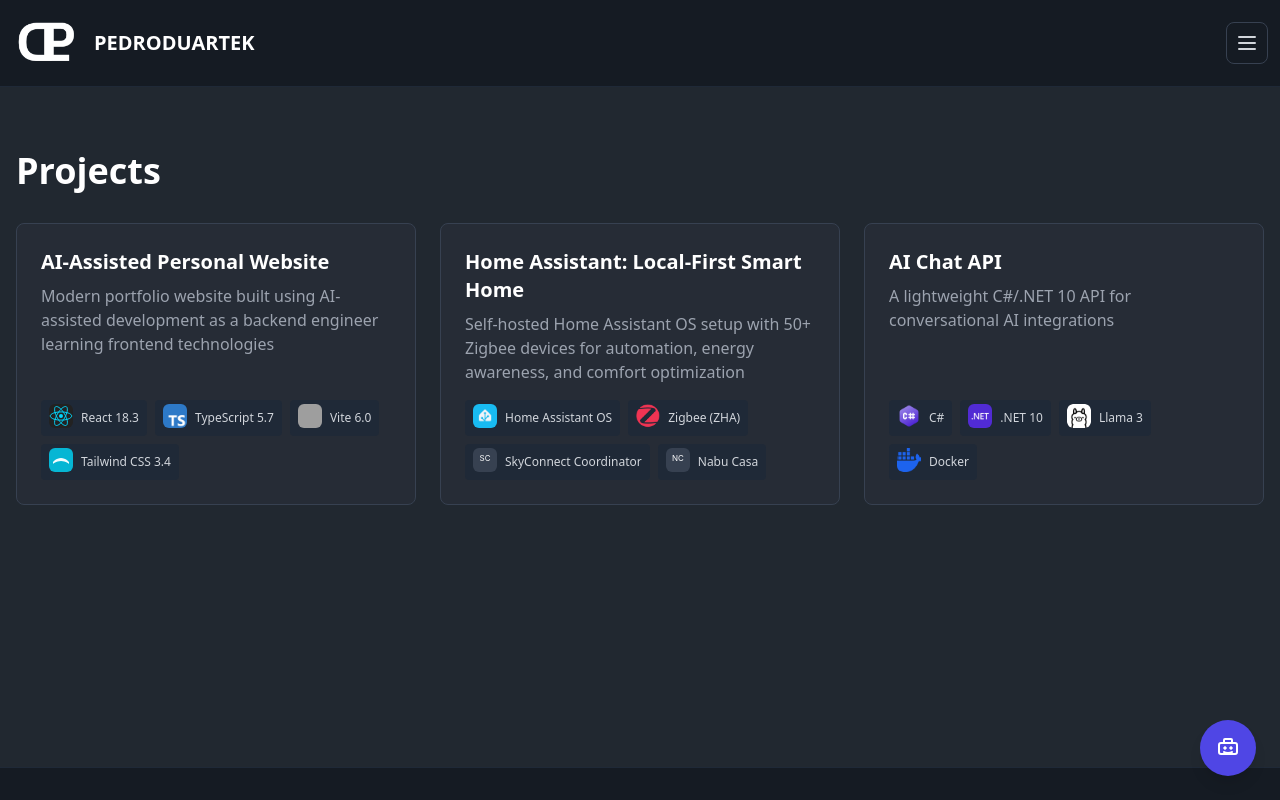
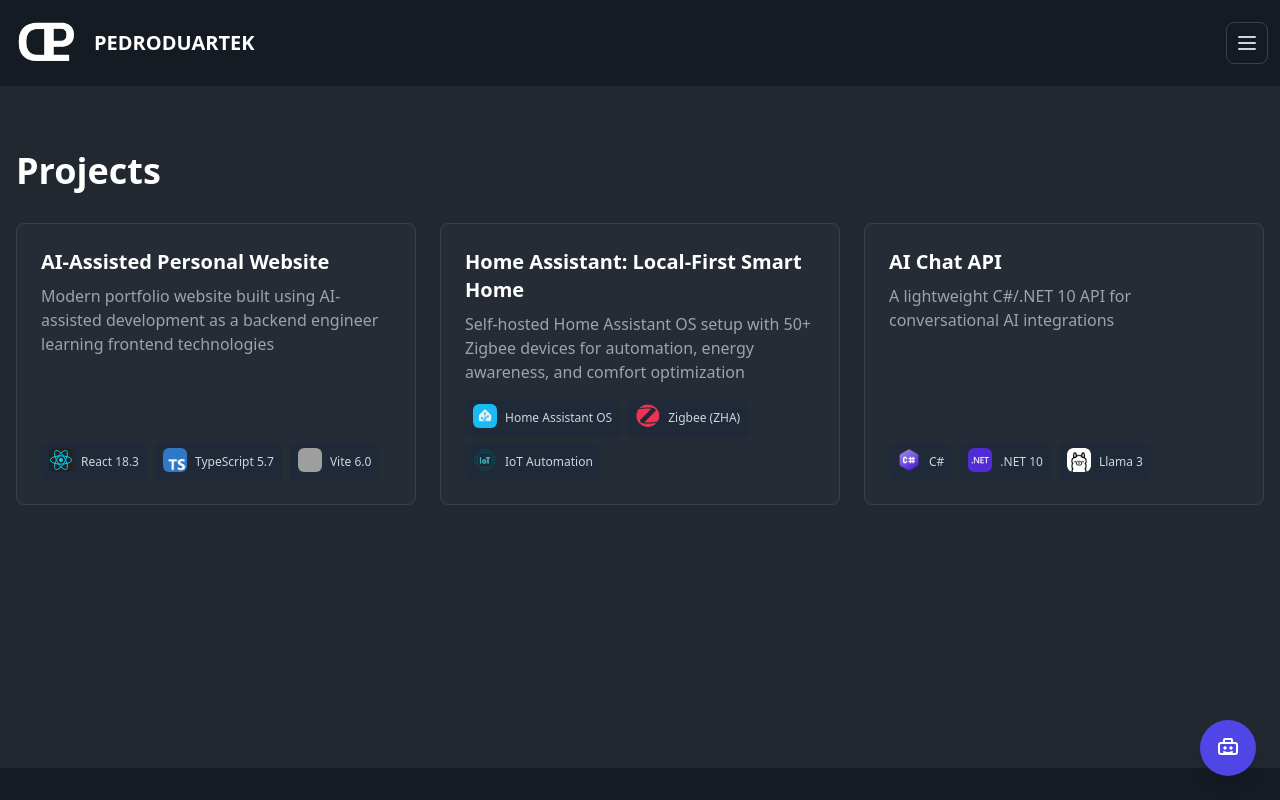
Before and after one commit to pedroduartek/personal-website.ai, a React (Vite) app in the folder apps/web/: page /projects in a window 1280 px wide. Built offline with nearby package versions, Linux system fonts and the light colour scheme; grey boxes are pictures that could not be loaded.

Commit message:
feat: update technology display in ProjectsPage to show up to 3 technologies and handle special case for 'SkyConnect Coordinator'

```diff
--- a/apps/web/src/features/projects/ProjectsPage.tsx
+++ b/apps/web/src/features/projects/ProjectsPage.tsx
@@ -26,17 +26,20 @@ export default function ProjectsPage() {
               </h2>
               <p className="mb-4 text-gray-400">{project.description}</p>
                 <div className="flex flex-wrap gap-2 mt-auto">
-                {project.technologies.slice(0, 4).map((tech) => (
+                  {project.technologies.slice(0, 3).map((tech) => {
+                    const displayTech = tech === 'SkyConnect Coordinator' ? 'IoT Automation' : tech
+                    return (
                       <span
                         key={tech}
                         className="inline-flex items-center gap-2 rounded bg-gray-800 px-2 py-1 text-xs text-gray-300"
                       >
                         <span className="flex-shrink-0">
-                      <TechIcon tech={tech} className="w-6 h-6" />
+                          <TechIcon tech={displayTech} className="w-6 h-6" />
                         </span>
-                    <span className="leading-none">{tech}</span>
+                        <span className="leading-none">{displayTech}</span>
                       </span>
-                ))}
+                    )
+                  })}
                 </div>
             </Link>
           ))}
```
Lines whose indentation alone changed are shown as unchanged.
